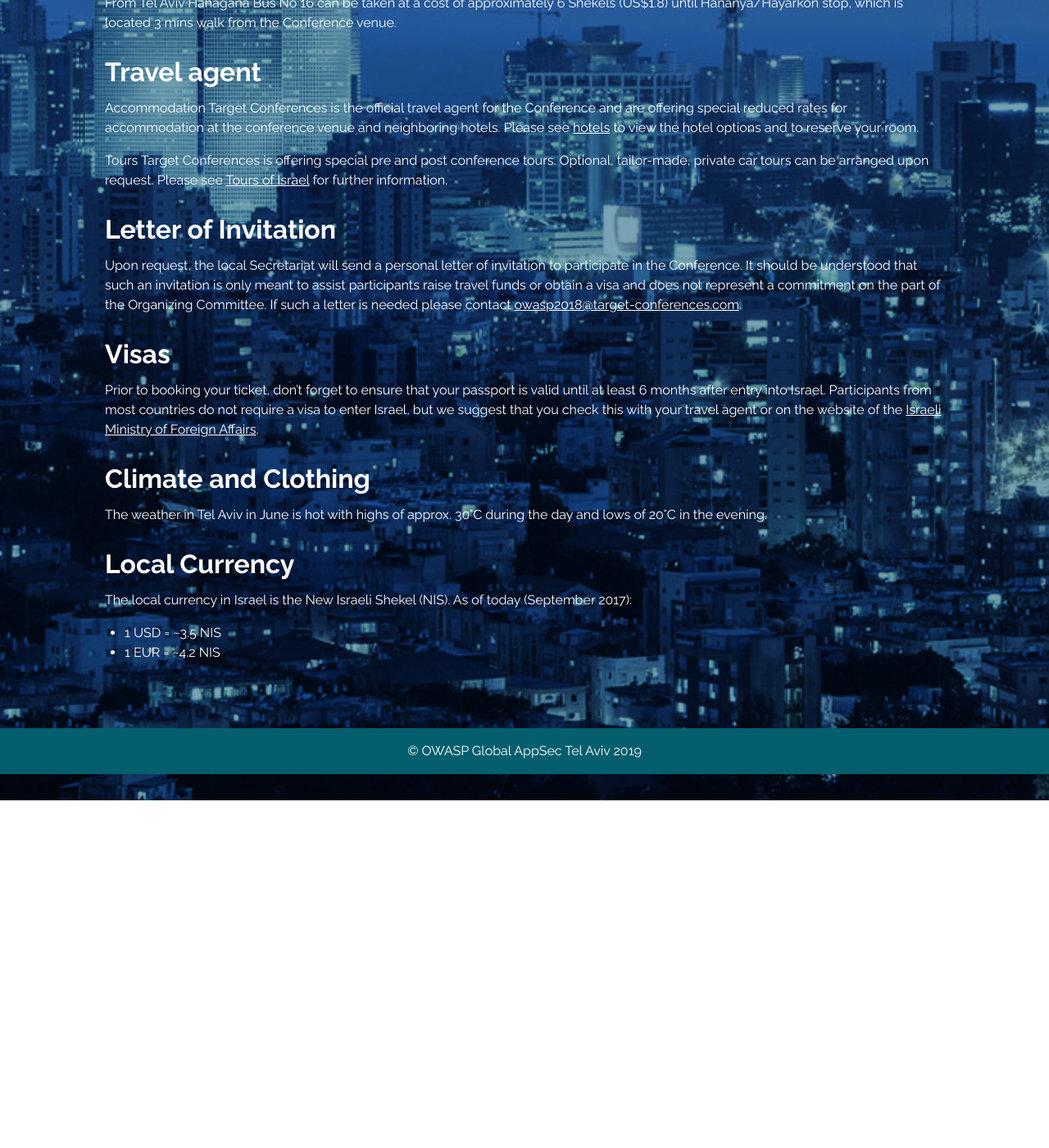
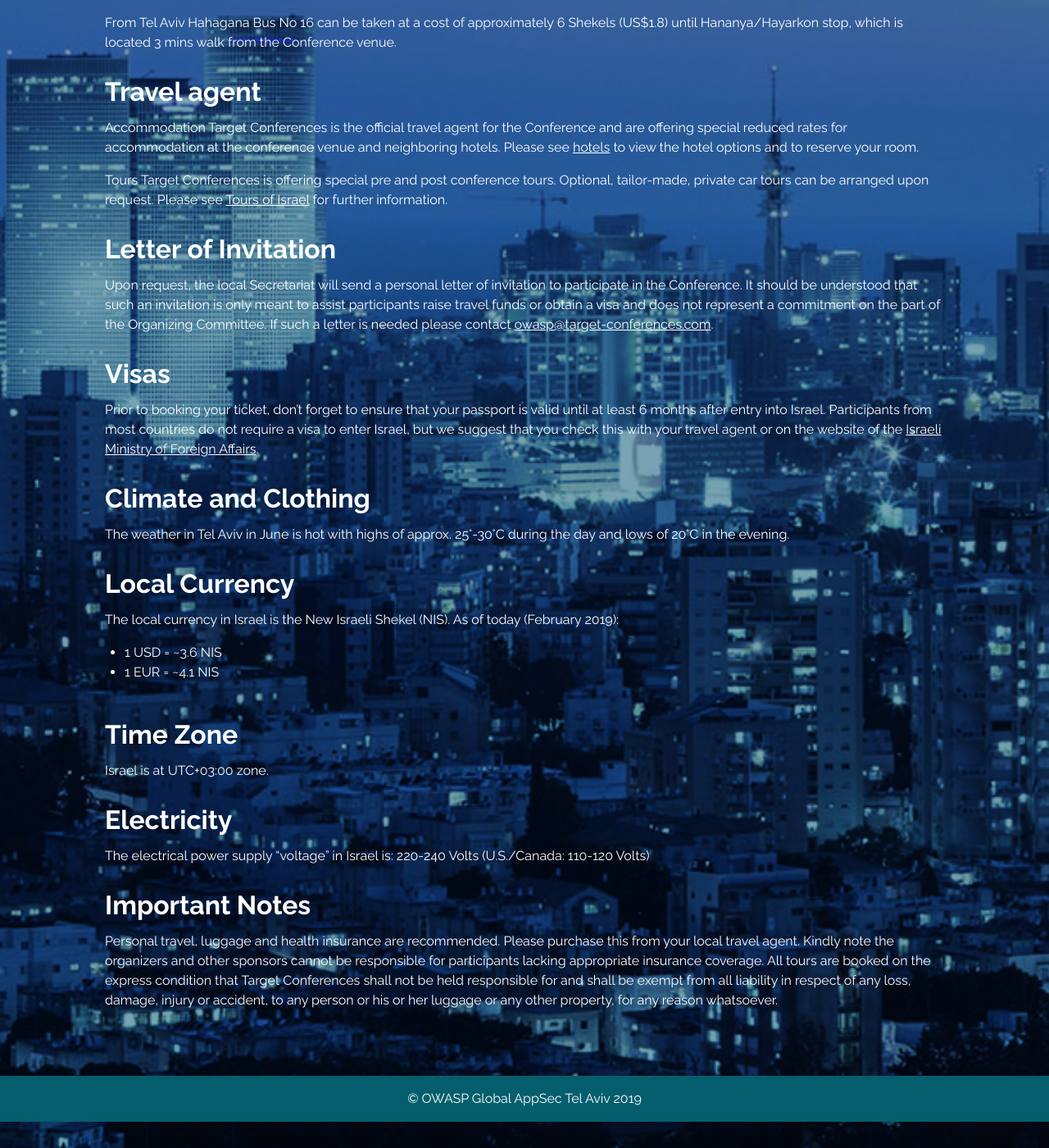
Before and after one commit to OWASP/AppSecTLV2019, a Jekyll site: the page built from telaviv/travel.md, in a window 1280 px wide and 1400 px high, scrolled down 1089 px. Shown: the whole window at 82% size. Built offline with Jekyll 4.4.1, drawn with Linux system fonts in a browser that asks for light colours; before the commit the page ends 2065 px from its top, so only the background shows below that; some of the changed text lies outside the part shown.

Commit message:
Update travel.md

```diff
--- a/telaviv/travel.md
+++ b/telaviv/travel.md
@@ -17,29 +17,22 @@
 
 ### Flights
 
-Participants should book their flights to Ben Gurion International Airport (near Tel
-Aviv). The airport is located approximately 35 mins drive from the Conference
-venue.
+Direct flights exist from most major airports in North America, Europe, India, China, Thailand and Africa, by El Al Israel Airlines as well as by other international carriers. It is recommended to book your international air travel to/from Ben Gurion International Airport (Tel Aviv) with your local travel agent and/or on the internet.
+The airport is located approximately 35 mins drive from the Conference venue.
 
 ### Transportation from Ben-Gurion Airport to the Conference venue (Tel Aviv)
 
 #### By private taxi
 
-Taxis are available outside of the Arrivals Hall (Level G) of Ben Gurion Airport at
-a cost of approximately 150-200 Shekels (US$ 45-57) and the average trip is
-about 35 – 50 minutes (depending on traffic).
+Taxis are available outside of the Arrivals Hall (Level G) of Ben Gurion Airport at a cost of approximately 150-200 Shekels (US$ 45-57) and the average trip is about 35 – 50 minutes (depending on traffic).
 
 #### By public transportation
 
-Trains are available outside of the Arrivals Hall (Level G) of Ben Gurion Airport at
-a cost of 13.5 Shekels (US$ 4) and the average trip is about 10 mins till the first
-stop of Tel Aviv - Tel Aviv Hahagana.
+Trains are available outside of the Arrivals Hall (Level G) of Ben Gurion Airport at a cost of 13.5 Shekels (US$ 4) and the average trip is about 10 mins till the first stop of Tel Aviv - Tel Aviv Hahagana.
 
 [Click here](http://www1.rail.co.il/EN/Pages/Homepage.aspx) to view the train schedule.
 
-From Tel Aviv Hahagana Bus No 16 can be taken at a cost of approximately 6
-Shekels (US$1.8) until Hananya/Hayarkon stop, which is located 3 mins walk
-from the Conference venue.
+From Tel Aviv Hahagana Bus No 16 can be taken at a cost of approximately 6 Shekels (US$1.8) until Hananya/Hayarkon stop, which is located 3 mins walk from the Conference venue.
 
 
 ## Travel agent
@@ -51,7 +44,7 @@
 
 ## Letter of Invitation
 
-Upon request, the local Secretariat will send a personal letter of invitation to participate in the Conference. It should be understood that such an invitation is only meant to assist participants raise travel funds or obtain a visa and does not represent a commitment on the part of the Organizing Committee. If such a letter is needed please contact [owasp2018@target-conferences.com](mailto:owasp2018@target-conferences.com).
+Upon request, the local Secretariat will send a personal letter of invitation to participate in the Conference. It should be understood that such an invitation is only meant to assist participants raise travel funds or obtain a visa and does not represent a commitment on the part of the Organizing Committee. If such a letter is needed please contact [owasp@target-conferences.com](mailto:owasp@target-conferences.com).
 
 ## Visas
 
@@ -59,15 +52,27 @@
 
 ## Climate and Clothing
 
-The weather in Tel Aviv in June is hot with highs of approx. 30°C during the day and lows of 20°C
-in the evening.
+The weather in Tel Aviv in June is hot with highs of approx. 25°-30°C during the day and lows of 20°C in the evening.
 
 ## Local Currency
 
 The local currency in Israel is the New Israeli Shekel (NIS).
-As of today (September 2017):
+As of today (February 2019):
 
-* 1 USD = ~3.5 NIS
-* 1 EUR = ~4.2 NIS
+* 1 USD = ~3.6 NIS
+* 1 EUR = ~4.1 NIS
+
+## Time Zone
+
+Israel is at UTC+03:00 zone.
+
+## Electricity
+
+The electrical power supply “voltage” in Israel is: 220-240 Volts (U.S./Canada: 110-120 Volts)
+
+## Important Notes
+
+Personal travel, luggage and health insurance are recommended. Please purchase this from your local travel agent. Kindly note the organizers and other sponsors cannot be responsible for participants lacking appropriate insurance coverage. All tours are booked on the express condition that Target Conferences shall not be held responsible for and shall be exempt from all liability in respect of any loss, damage, injury or accident, to any person or his or her luggage or any other property, for any reason whatsoever.
+
 
 </section>
```
